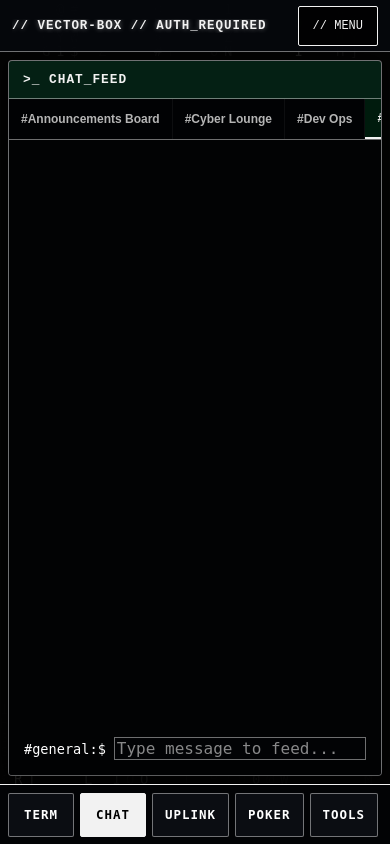
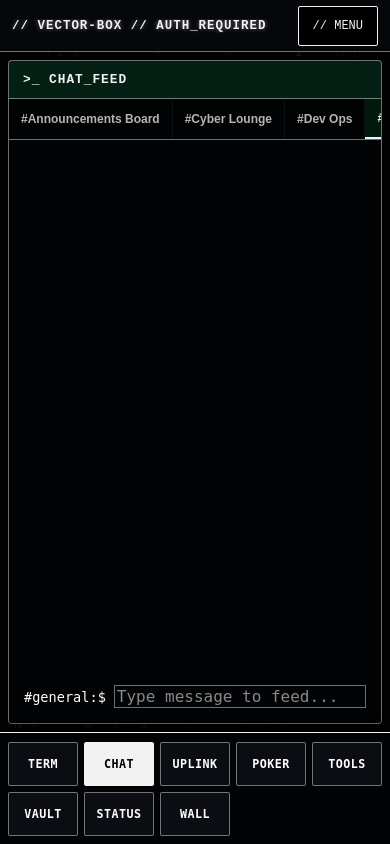
Before and after one commit to G1anPietro/vector-box, a PHP site: page / in a window 390 px wide. Run offline with PHP 8.4, Linux system fonts and the light colour scheme; data that the repository does not hold is empty.

Commit message:
Home on phones: the tab bar is two rows so every app is visible, the menu ends above it and scrolls inside when the screen is short
Co-Authored-By: Claude Sonnet 5.5 <noreply@anthropic.com>
Claude-Session: https://claude.ai/code/session_018M7Gb6V7pnTcZ4dXEvH8ki

```diff
--- a/public/css/mobile.css
+++ b/public/css/mobile.css
@@ -5,7 +5,7 @@
 
 body.m-app {
     --m-head: 52px;
-    --m-tab: 60px;
+    --m-tab: 112px;          /* two rows of tabs: ALL the apps are visible, none hides off to the side */
     --m-safe-top: env(safe-area-inset-top, 0px);
     --m-safe-bottom: env(safe-area-inset-bottom, 0px);
     overflow: hidden;
@@ -36,8 +36,11 @@ body.m-app .cyber-panel.menu-dropdown {
     width: auto;
     min-width: 0;
     max-width: none;
-    max-height: calc(100dvh - var(--m-head) - var(--m-safe-top) - 16px);
+    /* it must end ABOVE the tab bar (that bar used to cover the lower part), and scroll inside when the screen is short */
+    max-height: calc(100dvh - var(--m-head) - var(--m-safe-top) - var(--m-tab) - var(--m-safe-bottom) - 20px);
     overflow-y: auto;
+    overscroll-behavior: contain;
+    -webkit-overflow-scrolling: touch;
 }
 body.m-app .menu-dropdown .menu-item { padding-top: 12px; padding-bottom: 12px; }
 
@@ -105,26 +108,23 @@ body.m-app .cyber-taskbar {
 }
 body.m-app .taskbar-info { display: none; }
 body.m-app .taskbar-apps {
-    display: flex;
-    flex-wrap: nowrap;
+    display: grid;
+    grid-template-columns: repeat(5, minmax(0, 1fr));
     gap: 6px;
     width: 100%;
-    overflow-x: auto;
-    scrollbar-width: none;
-    scroll-snap-type: x proximity;
+    align-content: center;
+    overflow: hidden;
 }
 body.m-app .taskbar-apps::-webkit-scrollbar { display: none; }
 body.m-app .taskbar-btn {
-    flex: 0 0 auto;
-    min-width: 66px;
+    min-width: 0;                           /* 5 per row share the width: none is cut off on a narrow phone */
     min-height: 44px;
-    padding: 0 12px;
+    padding: 0 clamp(6px, 2vw, 12px);
     display: inline-flex;
     align-items: center;
     justify-content: center;
-    font-size: 0.78rem;
-    letter-spacing: 1px;
-    scroll-snap-align: center;
+    font-size: clamp(0.66rem, 3vw, 0.78rem);
+    letter-spacing: 0.5px;
     /* desktop highlights every open window; here only the app on screen counts */
     background: rgba(12, 14, 20, 0.95) !important;
     color: #ffffff !important;
```
